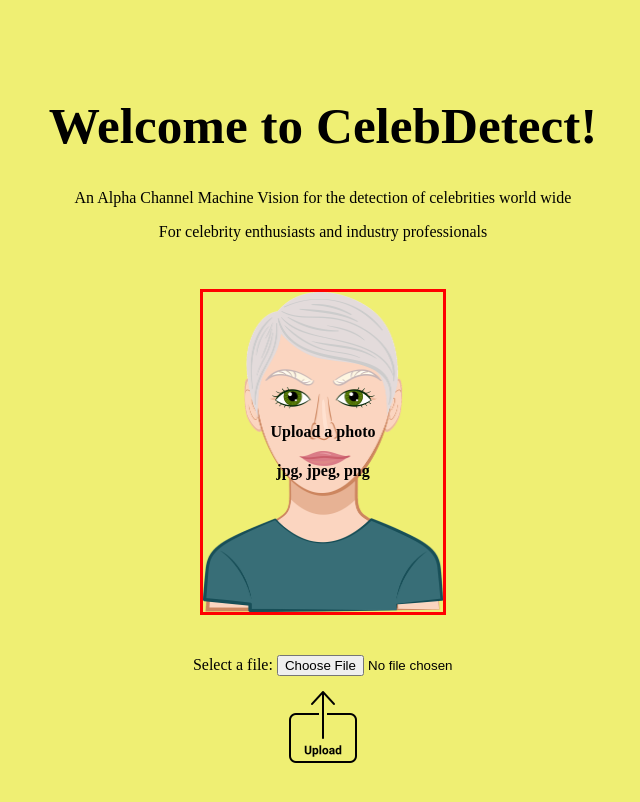
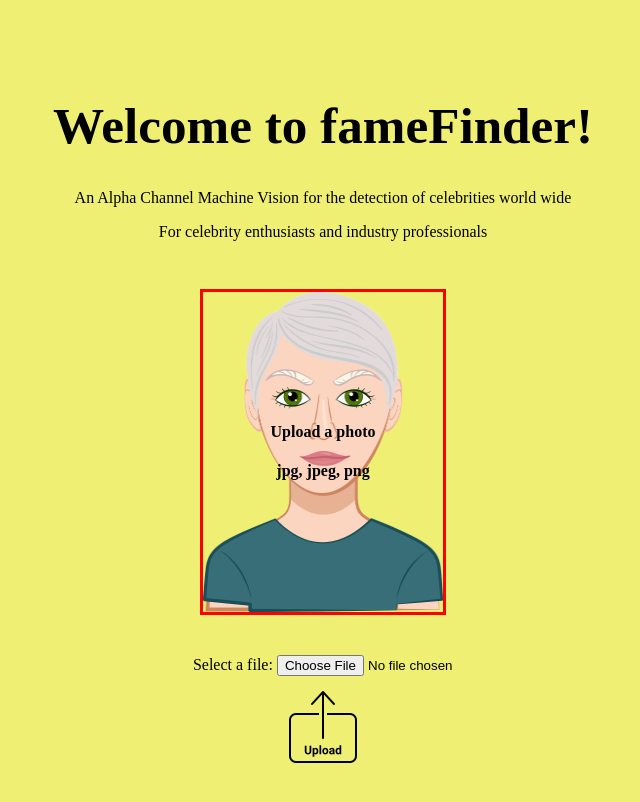
Before and after one commit to Channel-Alpha/famefinder, a website built with Vite: page index.html in a window 1280 px wide. Shown: the whole page, without its empty margins (317-957 px from the left). Built offline with nearby package versions, Linux system fonts and the light colour scheme; files whose address does not match are found by name.

Commit message:
changed name title of site

```diff
--- a/index.html
+++ b/index.html
@@ -10,7 +10,7 @@
 	<body>
 		<div id="app">
 			<div class="welcome">
-				<h1>Welcome to CelebDetect!</h1>
+				<h1>Welcome to fameFinder!</h1>
 				<p>An Alpha Channel Machine Vision for the detection of celebrities world wide
 				</p>
 				<p>For celebrity enthusiasts and industry professionals</p>
```
